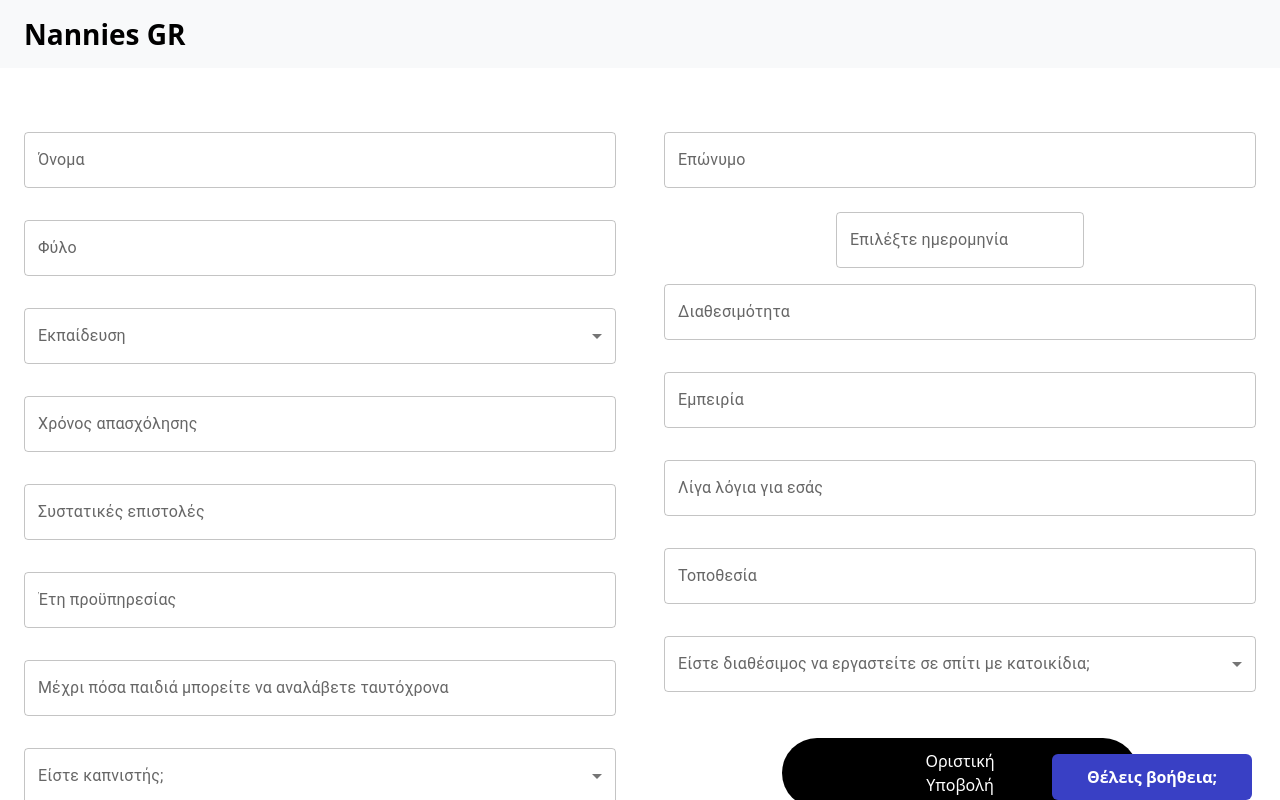
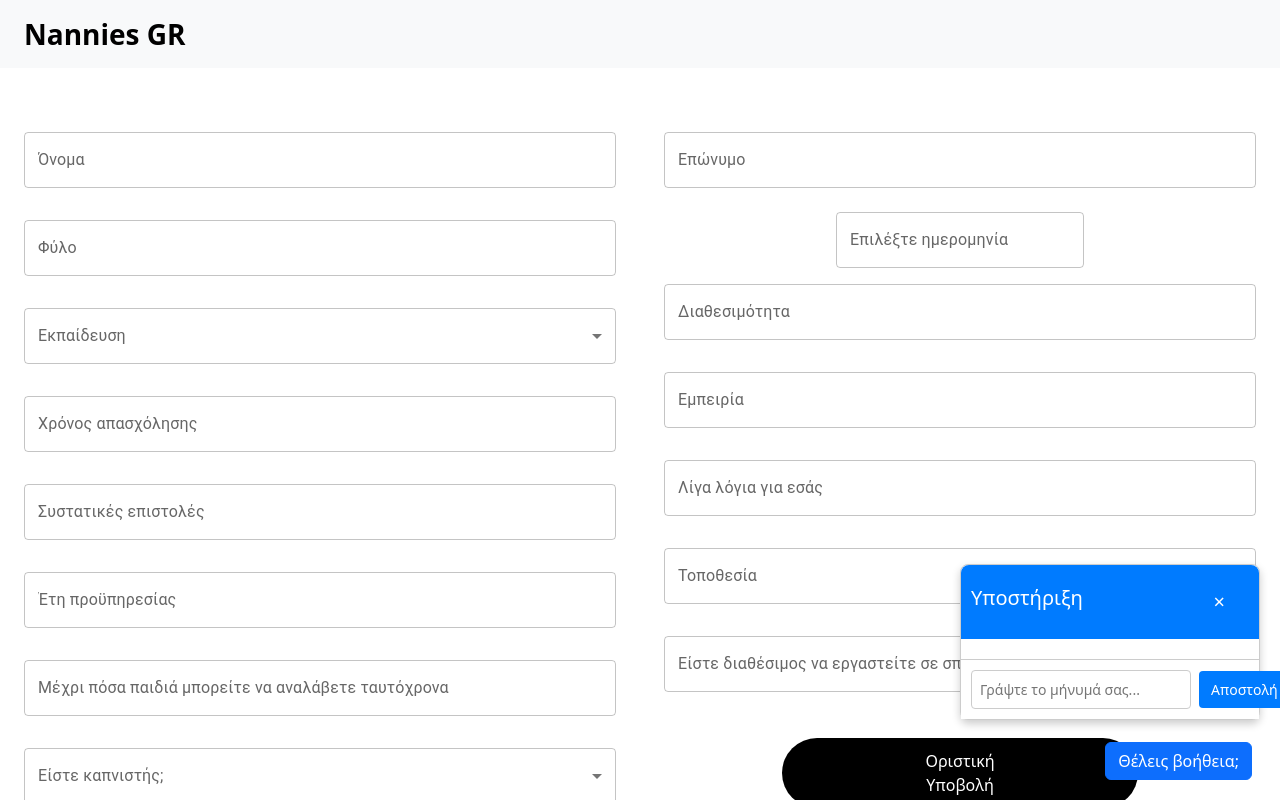
Before and after one commit to giannisz2/Website_Nannies, a React (Vite) app: page /PersonalInfoDone in a window 1280 px wide. Both pictures are taken after a click on the button "Θέλεις βοήθεια;". Shown: the top 800 px of the page. Built offline with nearby package versions, Linux system fonts and the light colour scheme.

Commit message:
Fixed footer and added bot

```diff
--- a/src/App.jsx
+++ b/src/App.jsx
@@ -26,6 +26,7 @@ import TransactionHistoryParents from './pages/parents/TransactionHistoryParents
 import RatesParents from './pages/parents/RatesParents.jsx'
 
 function App() {
+
   return (
     <>
       <BrowserRouter>
--- a/src/components/buttons/HelpButton.jsx
+++ b/src/components/buttons/HelpButton.jsx
@@ -1,29 +1,70 @@
+import React, { useState } from 'react';
 import Button from 'react-bootstrap/Button';
-import { useState } from 'react';
 import '../../styles/HelpButton.css';
 
 const HelpButton = () => {
-  const [message] = useState('');
-  const [showMessage, setShowMessage] = useState(false);
+  const [showChat, setShowChat] = useState(false);
+  const [message, setMessage] = useState('');
+  const [chatMessages, setChatMessages] = useState([]);
 
-  const handleClick = () => {
-    // setShowMessage(true);
-    // setTimeout(() => {
-    //     setShowMessage(false);
-    // }, 2000);
+  const handleButtonClick = () => {
+    setShowChat(!showChat); // Toggle chat visibility
+  };
+
+  const handleSendMessage = () => {
+    if (message.trim()) {
+      setChatMessages([...chatMessages, { sender: 'user', text: message }]);
+      setMessage('');
+      // Simulate a response
+      setTimeout(() => {
+        setChatMessages((prevMessages) => [
+          ...prevMessages,
+          { sender: 'bot', text: 'Σας ευχαριστούμε για την επικοινωνία! Θα απαντήσουμε σύντομα.' },
+        ]);
+      }, 1000);
+    }
   };
 
   return (
     <div>
-      {showMessage && <p>{message}</p>}
+      {/* Help Button */}
       <Button
         variant="primary"
         className="me-2"
         id="help-button"
-        onClick={handleClick}
+        onClick={handleButtonClick}
       >
         Θέλεις βοήθεια;
       </Button>
+
+      {/* Chat Interface */}
+      {showChat && (
+        <div className="chat-container">
+          <div className="chat-header">
+            <h5>Υποστήριξη</h5>
+            <button className="close-chat" onClick={() => setShowChat(false)}>×</button>
+          </div>
+          <div className="chat-messages">
+            {chatMessages.map((msg, index) => (
+              <div
+                key={index}
+                className={`chat-message ${msg.sender === 'user' ? 'user-message' : 'bot-message'}`}
+              >
+                {msg.text}
+              </div>
+            ))}
+          </div>
+          <div className="chat-input">
+            <input
+              type="text"
+              placeholder="Γράψτε το μήνυμά σας..."
+              value={message}
+              onChange={(e) => setMessage(e.target.value)}
+            />
+            <button onClick={handleSendMessage}>Αποστολή</button>
+          </div>
+        </div>
+      )}
     </div>
   );
 };
--- a/src/components/layout/Footer.jsx
+++ b/src/components/layout/Footer.jsx
@@ -1,40 +1,94 @@
+import React, { useState } from 'react';
 import '../../styles/Footer.css';
 import { Container, Row, Col, Nav } from 'react-bootstrap';
 
 export default function Footer() {
+  const [showChat, setShowChat] = useState(false);
+
+  const toggleChat = () => {
+    setShowChat((prevState) => !prevState);
+  };
+
   return (
+    <>
       <footer className="footer-c py-5 bg-light">
         <Container fluid>
           <Row className="justify-content-around">
-                    {/* First Column */}
             <Col md={3}>
               <h6 className="fw-bold">Μάθε περισσότερα</h6>
-                        <Nav.Link href="#" className="dark">Τι είναι το ntantades.gov;</Nav.Link>
-                        <Nav.Link href="#" className="dark">Είσαι δικαιούχος;</Nav.Link>
-                        <Nav.Link href="#" className="dark">Γίνε νταντά</Nav.Link>
-                        <Nav.Link href="#" className="dark">Έκδοση-Εξαργύρωση Ενσήμων</Nav.Link>
-                        <Nav.Link href="#" className="dark">Υπολογισμός ενσήμων</Nav.Link>
+                <Nav.Link
+                    href="https://ntantades.gov.gr/pdf/%CE%91%CE%9D%CE%91%CE%9A%CE%9F%CE%99%CE%9D%CE%A9%CE%A3%CE%97.pdf"
+                    className="dark"
+                    target="_blank"
+                >
+                    Τι είναι το ntantades.gov;
+                </Nav.Link>
+                <Nav.Link href="https://ntantades.gov.gr/pdf/%CE%91%CE%9D%CE%91%CE%9A%CE%9F%CE%99%CE%9D%CE%A9%CE%A3%CE%97.pdf" className="dark" target="_blank">Τι είναι το ntantades.gov;</Nav.Link>
+                <Nav.Link href="https://ntantades.gov.gr/pdf/FAQ_%CE%A9%CE%A6%CE%95%CE%9B%CE%9F%CE%A5%CE%9C%CE%95%CE%9D%CE%9F%CE%99_new_17.1.2024.pdf " className="dark" target="_blank">Είσαι δικαιούχος;</Nav.Link>
+                <Nav.Link href="/SelectionCriteria" className="dark" target="_blank">Γίνε νταντά</Nav.Link>
+                <Nav.Link href="https://ntantades.gov.gr/pdf/%CE%9F%CE%B4%CE%B7%CE%B3%CE%AF%CE%B5%CF%82%20%CE%B3%CE%B9%CE%B1%20%CE%B5%CF%81%CE%B3%CF%8C%CF%83%CE%B7%CE%BC%CE%BF.pdf" className="dark" target="_blank">Έκδοση-Εξαργύρωση Ενσήμων</Nav.Link>
+                <Nav.Link href="https://ntantades.gov.gr/pdf/%CE%9F%CE%94%CE%97%CE%93%CE%99%CE%95%CE%A3%20%CE%93%CE%99%CE%91%20%CE%A4%CE%9F%CE%9D%20%CE%A5%CE%A0%CE%9F%CE%9B%CE%9F%CE%93%CE%99%CE%A3%CE%9C%CE%9F%20%CE%A4%CE%9F%CE%A5%20%CE%95%CE%A1%CE%93%CE%9F%CE%A3%CE%97%CE%9C%CE%9F%CE%A5.pdf" className="dark" target="_blank">Υπολογισμός ενσήμων</Nav.Link>
             </Col>
 
-                    {/* Second Column */}
             <Col md={3}>
               <h6 className="fw-bold">Μπορούμε να βοηθήσουμε;</h6>
-                        <Nav.Link href="#" className="dark">Συχνές ερωτήσεις από νταντάδες</Nav.Link>
-                        <Nav.Link href="#" className="dark">Συχνές ερωτήσεις από γονείς</Nav.Link>
-                        <Nav.Link href="#" className="dark">Οδηγίες εγγραφής</Nav.Link>
-                        <Nav.Link href="#" className="dark">Επικοινωνία</Nav.Link>
+                <Nav.Link href="https://ntantades.gov.gr/pdf/FAQ_%CE%B5%CF%80%CE%B9%CE%BA%CE%B1%CE%B9%CF%81%CE%BF%CF%80%CE%BF%CE%B9%CE%B7%CE%BC%CE%AD%CE%BD%CE%BF_%CE%B5%CF%80%CE%B9%CE%BC%CE%B5%CE%BB%CE%B7%CF%84%CE%AD%CF%82.17.1.2024.pdf" className="dark" target="_blank">Συχνές ερωτήσεις από νταντάδες</Nav.Link>
+                <Nav.Link href="https://ntantades.gov.gr/pdf/FAQ_%CE%A9%CE%A6%CE%95%CE%9B%CE%9F%CE%A5%CE%9C%CE%95%CE%9D%CE%9F%CE%99_new_17.1.2024.pdf" className="dark" target="_blank">Συχνές ερωτήσεις από γονείς</Nav.Link>
+                <Nav.Link href="https://ntantades.gov.gr/pdf/odigies_gia_mitroo_epimelitwn.pdf" className="dark" target="_blank">Οδηγίες εγγραφής</Nav.Link>
+                <Nav.Link href="#" className="dark" target="_blank">Επικοινωνία</Nav.Link>
+                <Nav.Link
+                    href="#"
+                    className="dark"
+                    onClick={(e) => {
+                    e.preventDefault();
+                    toggleChat();
+                    }}
+                >
+                    Επικοινωνία
+                </Nav.Link>
             </Col>
 
-                    {/* Third Column */}
             <Col md={3}>
               <h6 className="fw-bold">Χρήσιμα συνεχώς ανανεώσιμες πληροφορίες</h6>
-                        <Nav.Link href="#" className="dark">Οι δήμοι που ανήκουν πλέον στο πρόγραμμα</Nav.Link>
-                        <Nav.Link href="#" className="dark">Αξία voucher</Nav.Link>
-                        <Nav.Link href="#" className="dark">Προγράμματα διαδικτυακής εκπαίδευσης για καταρτισμό</Nav.Link>
-                        <Nav.Link href="#" className="dark">Πόσες νταντάδες υπάρχουν διαθέσιμες αυτή τη στιγμή</Nav.Link>
+                <Nav.Link href="https://ntantades.gov.gr/pdf/%CE%9A%CE%B1%CE%B9%20%CE%BF%20%CE%94%CE%AE%CE%BC%CE%BF%CF%82%20%CE%91%CE%B8%CE%B7%CE%BD%CE%B1%CE%AF%CF%89%CE%BD%20%CF%83%CF%84%CE%BF%20%CF%80%CF%81%CF%8C%CE%B3%CF%81%CE%B1%CE%BC%CE%BC%CE%B1%20%C2%AB%CE%9D%CF%84%CE%B1%CE%BD%CF%84%CE%AC%CE%B4%CE%B5%CF%82%20%CF%84%CE%B7%CF%82%20%CE%93%CE%B5%CE%B9%CF%84%CE%BF%CE%BD%CE%B9%CE%AC%CF%82%C2%BB.pdf" className="dark" target="_blank">Οι δήμοι που ανήκουν πλέον στο πρόγραμμα</Nav.Link>
+                <Nav.Link href="https://ntantades.gov.gr/pdf/%CE%9D%CE%A4%CE%91%CE%9D%CE%A4%CE%91%CE%94%CE%95%CE%A3-%CE%91%CE%A5%CE%9E%CE%97%CE%A3%CE%97%20VOUCHER.pdf" className="dark" target="_blank">Αξία voucher</Nav.Link>
+                <Nav.Link href="https://ntantades.gov.gr/pdf/%CE%91%CE%9D%CE%91%CE%9A%CE%9F%CE%99%CE%9D%CE%A9%CE%A3%CE%97.pdf" className="dark" target="_blank">Προγράμματα διαδικτυακής εκπαίδευσης για καταρτισμό</Nav.Link>
+                <Nav.Link href="/SearchNannies" className="dark" target="_blank">Πόσες νταντάδες υπάρχουν διαθέσιμες αυτή τη στιγμή</Nav.Link>
             </Col>
           </Row>
         </Container>
       </footer>
+
+      {/* Chat Box */}
+      {showChat && (
+        <div className="chat-container">
+          <div className="chat-header">
+            <span>Υποστήριξη</span>
+            <button
+              className="close-chat"
+              onClick={toggleChat}
+            >
+              ×
+            </button>
+          </div>
+          <div className="chat-messages">
+            <div className="bot-message">
+              Σας ευχαριστούμε για την επικοινωνία! Θα απαντήσουμε σύντομα.
+            </div>
+          </div>
+          <div className="chat-input">
+            <input
+              type="text"
+              placeholder="Γράψτε το μήνυμά σας..."
+            />
+            <button
+              onClick={() => alert('Μήνυμα αποστέλλεται!')}
+            >
+              Αποστολή
+            </button>
+          </div>
+        </div>
+      )}
+    </>
   );
 }
--- a/src/pages/nannies/ThirdStep.jsx
+++ b/src/pages/nannies/ThirdStep.jsx
@@ -114,6 +114,12 @@ export default function ThirdStep() {
                         value={formData.availableDate}
                         onChange={(date) => setFormData({ ...formData, availableDate: date })}
                     />
+                    Από:
+                    <Timepicker
+                        value={formData.availableTime}
+                        onChange={(time) => setFormData({ ...formData, availableTime: time })}
+                    />
+                    Μέχρι:
                     <Timepicker
                         value={formData.availableTime}
                         onChange={(time) => setFormData({ ...formData, availableTime: time })}
--- a/src/styles/HelpButton.css
+++ b/src/styles/HelpButton.css
@@ -1,12 +1,93 @@
 #help-button {
-  background-color: #3940c5;
-  border-color: transparent;
   position: fixed;
-  padding: 10px 20px;
-  bottom: 0;
+  bottom: 20px;
   right: 20px;
-  width: 200px;
-  z-index: 1;
-  font-weight: bold;
-  text-transform: none;
+  z-index: 1000;
 }
+
+.chat-container {
+  position: fixed;
+  bottom: 80px;
+  right: 20px;
+  width: 300px;
+  border: 1px solid #ccc;
+  border-radius: 8px;
+  background-color: #fff;
+  box-shadow: 0 4px 8px rgba(0, 0, 0, 0.2);
+  z-index: 1000;
+  display: flex;
+  flex-direction: column;
+}
+
+.chat-header {
+  display: flex;
+  justify-content: space-between;
+  align-items: center;
+  background-color: #007bff;
+  color: #fff;
+  padding: 10px;
+  border-top-left-radius: 8px;
+  border-top-right-radius: 8px;
+}
+
+.chat-messages {
+  padding: 10px;
+  flex: 1;
+  overflow-y: auto;
+  max-height: 200px;
+}
+
+.chat-message {
+  margin-bottom: 10px;
+  padding: 8px;
+  border-radius: 5px;
+}
+
+.user-message {
+  background-color: #e1f5fe;
+  align-self: flex-end;
+}
+
+.bot-message {
+  background-color: #f0f0f0;
+  align-self: flex-start;
+}
+
+.chat-input {
+  display: flex;
+  align-items: center;
+  padding: 10px;
+  border-top: 1px solid #ccc;
+  background-color: #fff;
+}
+
+.chat-input input {
+  flex: 1;
+  padding: 8px;
+  border: 1px solid #ccc;
+  border-radius: 4px;
+  margin-right: 8px;
+  font-size: 14px;
+}
+
+.chat-input button {
+  padding: 8px 12px;
+  background-color: #007bff;
+  color: white;
+  border: none;
+  border-radius: 4px;
+  cursor: pointer;
+  font-size: 14px;
+}
+
+.chat-input button:hover {
+  background-color: #0056b3;
+}
+
+.close-chat {
+  background: none;
+  border: none;
+  color: #fff;
+  font-size: 20px;
+  cursor: pointer;
+}
--- a/src/styles/ThirdStep.css
+++ b/src/styles/ThirdStep.css
@@ -76,6 +76,7 @@
 
 .my-3{
     margin-right: 100px;
+    background-color: white;
 }
 
 .button-apply{
```
Lines whose indentation alone changed are shown as unchanged.
